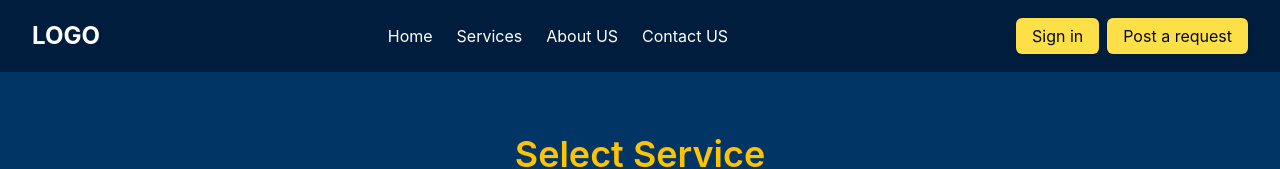
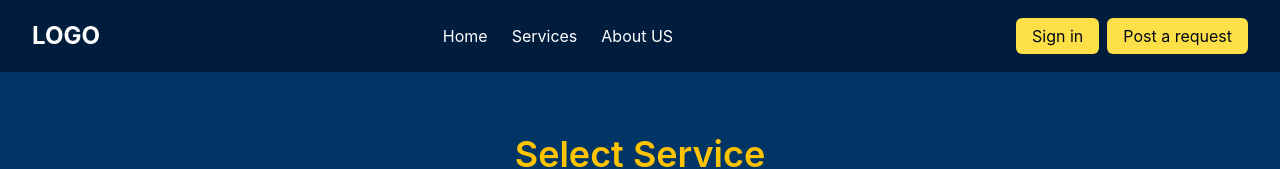
Before and after one commit to Quantumminded/front-end, a React (Create React App) app: page /SelectRequest in a window 1280 px wide. Shown: the top 169 px of the page. Built offline with nearby package versions, Linux system fonts and the light colour scheme.

Commit message:
removing contact us from nav adding color to reque

```diff
--- a/src/Nav.js
+++ b/src/Nav.js
@@ -105,9 +105,6 @@ function Nav() {
                             <li className="text-white hover:text-y1">
                                 <a href="/About">About US</a>
                             </li>
-                            <li className="text-white hover:text-y1">
-                                <a href="/">Contact US</a>
-                            </li>
                         </ul>
 
                         <div className="mt-3 space-y-2 lg:hidden md:hidden">
--- a/src/SelectRequest.js
+++ b/src/SelectRequest.js
@@ -2,6 +2,7 @@ import React from "react";
 
 function SelectRequest() {
   return (
+  <div className="bg-b2 min-h-screen min-w-full" >
     <div className="2xl:mx-auto 2xl:container lg:py-16 lg:px-40 xl:px-20 md:py-12 md:px-6 py-9 px-4 bg-b2">
       <div className="flex flex-col items-center justify-center">
         <h1 className="text-4xl font-semibold leading-9 text-y1">
@@ -72,7 +73,8 @@ function SelectRequest() {
         </div>
       </div>
     </div>
-  );
+  </div>
+ );
 }
 
 export default SelectRequest;
```
